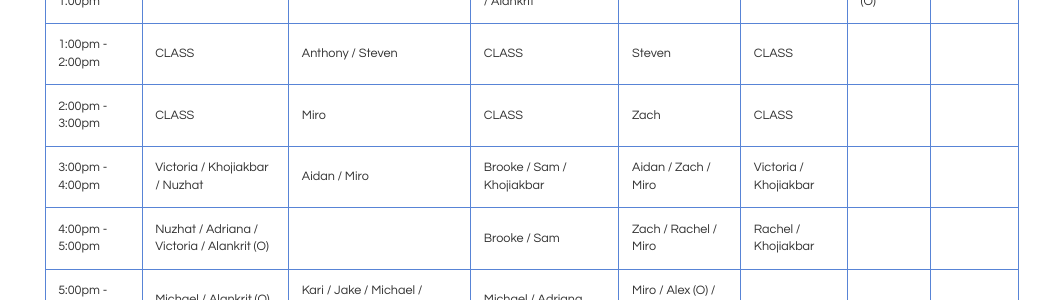
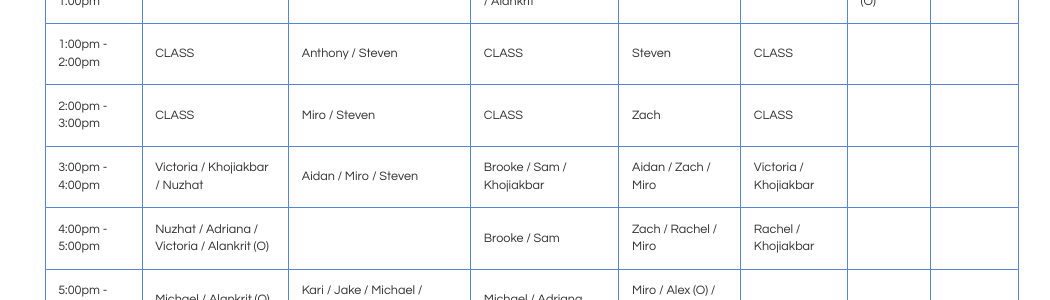
Before and after one commit to bddicken/cs110fall2022website, a Jekyll site: the page built from office_hours/index.md, in a window 1280 px wide. Shown: the part 525-825 px from the top of the page, without its empty margins (108-1158 px from the left). Built offline with Jekyll 4.4.1, drawn with Linux system fonts in a browser that asks for light colours.

Commit message:
Changed OH schedule

```diff
--- a/office_hours/index.md
+++ b/office_hours/index.md
@@ -33,8 +33,8 @@
 | 11:00am - 12:00pm | Honor (O) / Ali K. (O) / Ben | Aman / Farabi / Jaygee / Adriana / Honor / Jeziel (O) / Aidan | Zach / Cezar / Ali K. (O)  / Alankrit / Ben | Aman Farabi / Miro / Adan (O) | Ali K. (O) | Alankrit (O) | Kari (O) |
 | 12:00pm - 1:00pm  |  | Aman | Zach / Farabi / Cezar / Alankrit | Aman / Miro | Farabi / Aidan | Alankrit (O) | |
 | 1:00pm - 2:00pm   | CLASS | Anthony / Steven | CLASS | Steven | CLASS | | |
-| 2:00pm - 3:00pm   | CLASS | Miro | CLASS | Zach | CLASS | | |
-| 3:00pm - 4:00pm   | Victoria / Khojiakbar  / Nuzhat | Aidan / Miro | Brooke /  Sam / Khojiakbar | Aidan / Zach / Miro | Victoria / Khojiakbar  | | |
+| 2:00pm - 3:00pm   | CLASS | Miro / Steven | CLASS | Zach | CLASS | | |
+| 3:00pm - 4:00pm   | Victoria / Khojiakbar  / Nuzhat | Aidan / Miro / Steven | Brooke /  Sam / Khojiakbar | Aidan / Zach / Miro | Victoria / Khojiakbar  | | |
 | 4:00pm - 5:00pm   | Nuzhat / Adriana / Victoria / Alankrit (O) | | Brooke / Sam | Zach / Rachel / Miro | Rachel / Khojiakbar  | | |
 | 5:00pm - 6:00pm   | Michael / Alankrit (O) | Kari / Jake / Michael / Rachel | Michael / Adriana | Miro / Alex (O) / Jake | | | |
 | 6:00pm - 7:00pm   | Adan (O) | Kari / Michael / Jake | Adan (O) | Alex (R) / Jake | | | |
```
